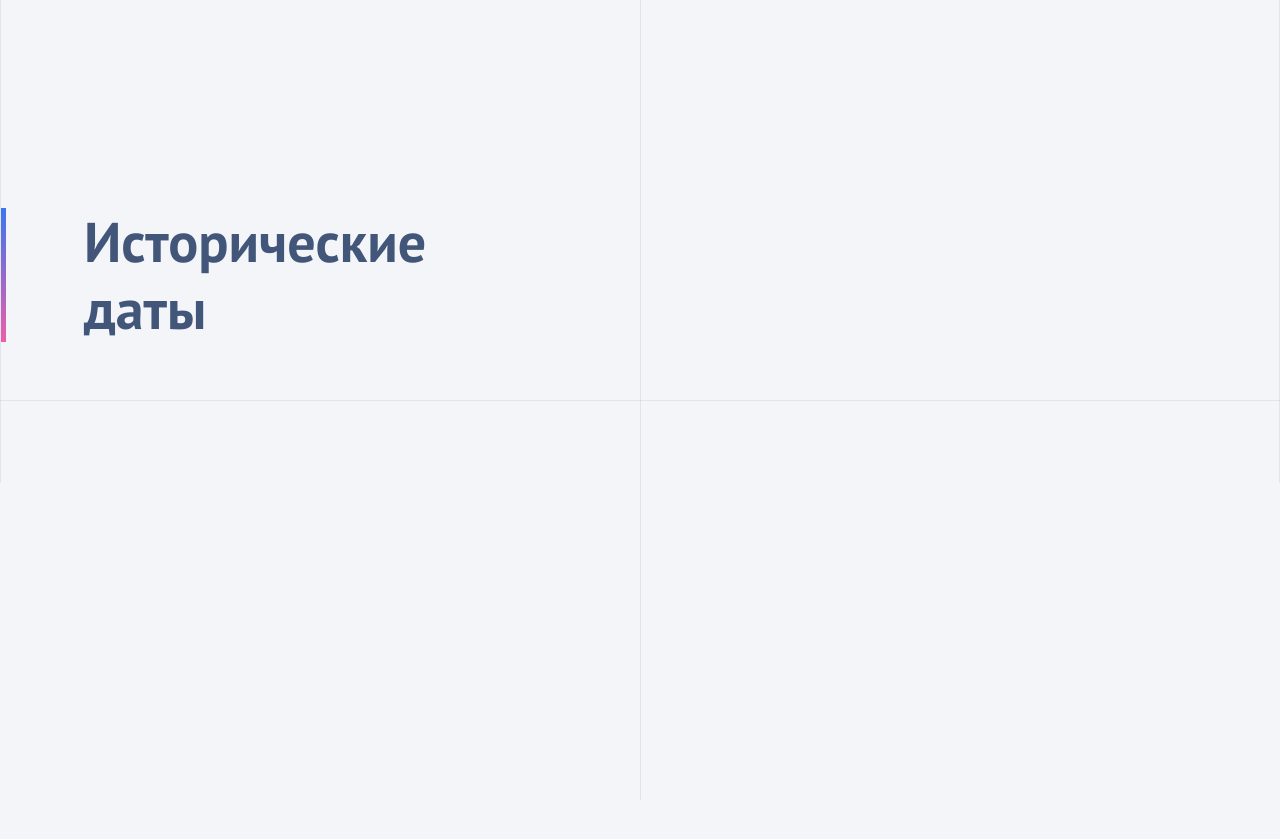
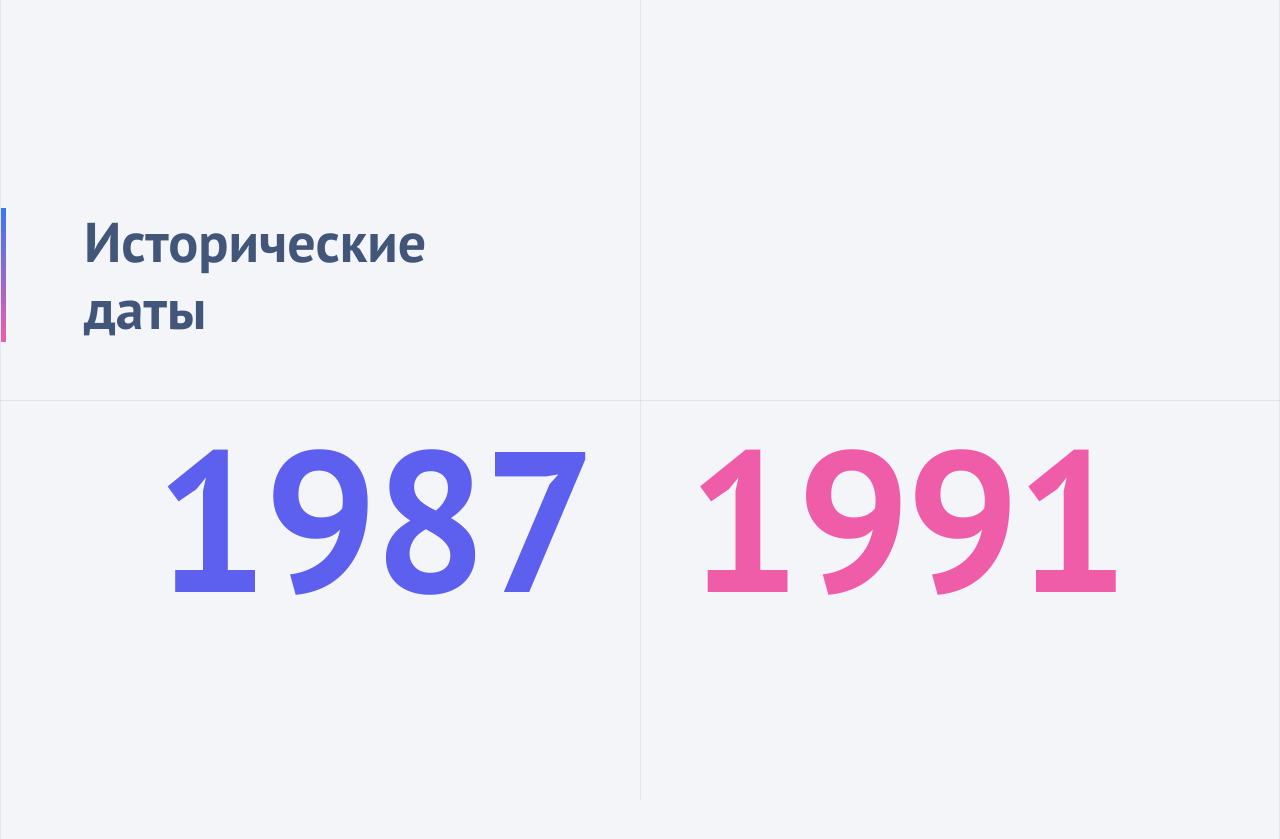
Before and after one commit to gorobchenko-k/history-block, a website built with webpack: page src/index.html in a window 1280 px wide. Before the commit the page ends 800 px from the top, so only its background shows below. Built offline with nearby package versions, Linux system fonts and the light colour scheme.

Commit message:
feat: add Years component

```diff
--- a/src/components/historyBlock/_history-block.scss
+++ b/src/components/historyBlock/_history-block.scss
@@ -64,4 +64,12 @@
       min-height: 16.8px;
     }
   }
+
+  &__years {
+    margin: 96px 0 137px 0;
+
+    @media (max-width: 768px) {
+      margin: 56px 0 57px 0;
+    }
+  }
 }
--- a/src/components/historyBlock/historyBlock.ts
+++ b/src/components/historyBlock/historyBlock.ts
@@ -1,10 +1,12 @@
 import { createElement } from 'utils/createElement';
 import { historyInfo } from 'data/historyData';
+import { Years } from 'components/years/years';
 
 export class HistoryBlock {
   private historyBlock = createElement('div', ['history-block']);
   private subTitle = createElement('h3', ['history-block__sub-title']);
   private currentItem = 0;
+  private years = new Years();
 
   constructor() {
     this.createBlock();
@@ -14,7 +16,7 @@ export class HistoryBlock {
   private createBlock(): void {
     const blockContainer = createElement('div', ['history-block__container']);
     const blockTitle = createElement('h1', ['history-block__title'], 'Исторические даты');
-    blockContainer.append(blockTitle, this.subTitle);
+    blockContainer.append(blockTitle, this.years.years, this.subTitle);
     this.historyBlock.append(blockContainer);
   }
 
@@ -22,6 +24,7 @@ export class HistoryBlock {
     const currentInfo = historyInfo[this.currentItem];
     if (currentInfo) {
       this.subTitle.textContent = currentInfo.title ?? '';
+      this.years.setContent(currentInfo.startYear, currentInfo.endYear);
     }
   }
 
--- /dev/null
+++ b/src/components/years/_years.scss
@@ -0,0 +1,23 @@
+.years {
+  color: $accent-blue-color;
+  text-align: center;
+  font-size: 200px;
+  font-style: normal;
+  font-weight: 700;
+  line-height: 160px;
+  letter-spacing: -4px;
+  display: flex;
+  justify-content: center;
+  gap: 95px;
+
+  &__end-year {
+    color: $accent-pink-color;
+  }
+
+  @media (max-width: 768px) {
+    font-size: 56px;
+    line-height: normal;
+    letter-spacing: -1.12px;
+    gap: 30px;
+  }
+}
--- /dev/null
+++ b/src/components/years/years.ts
@@ -0,0 +1,18 @@
+import { createElement } from 'utils/createElement';
+
+export class Years {
+  public years = createElement('div', ['history-block__years', 'years']);
+  private startYear: HTMLSpanElement;
+  private endYear: HTMLSpanElement;
+
+  constructor() {
+    this.startYear = createElement('span', ['years__start-year']);
+    this.endYear = createElement('span', ['years__end-year']);
+    this.years.append(this.startYear, this.endYear);
+  }
+
+  public setContent(startYear: number, endYear: number): void {
+    this.startYear.textContent = `${startYear}`;
+    this.endYear.textContent = `${endYear}`;
+  }
+}
--- a/src/style.scss
+++ b/src/style.scss
@@ -2,3 +2,4 @@
 @import 'sass/typography';
 @import 'sass/base';
 @import 'components/historyBlock/history-block';
+@import 'components/years/years';
```
